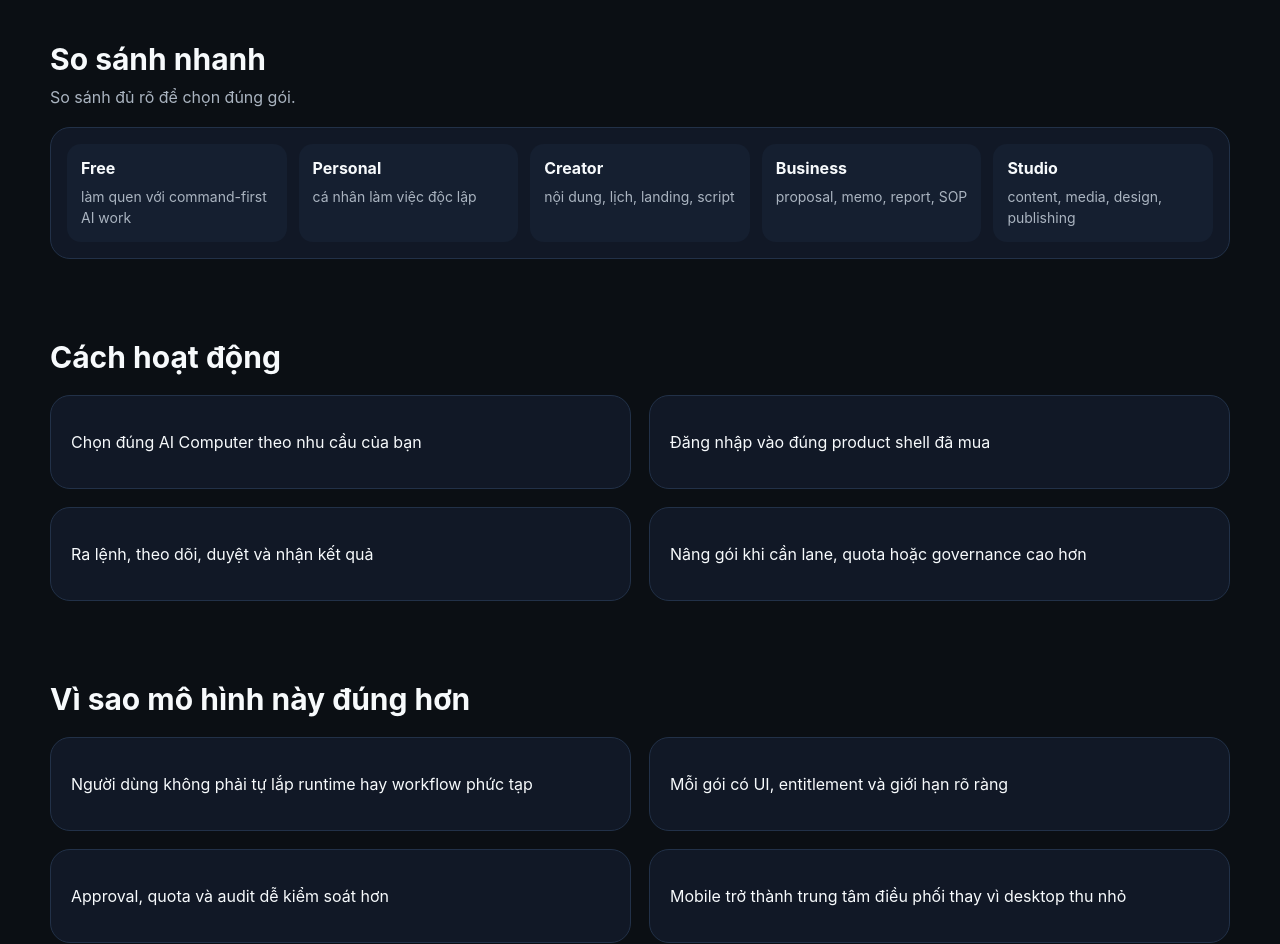
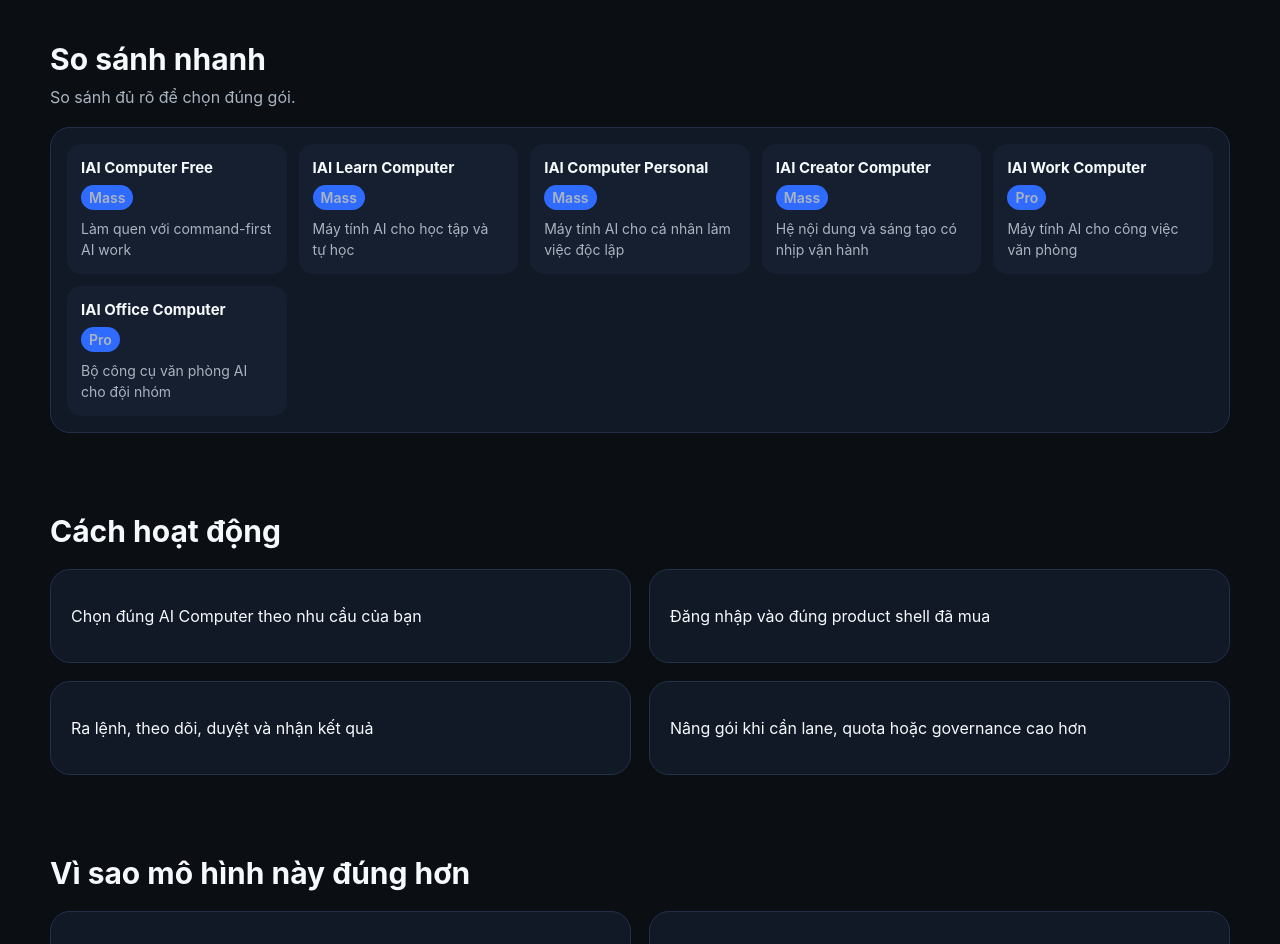
Before and after one commit to tranhatam-collab/Computer-AI, a React (Vite) app in the folder apps/web/: page / in a window 1280 px wide. Shown: the part 3020-3964 px from the top of the page. Built offline with nearby package versions, Linux system fonts and the light colour scheme.

Commit message:
feat(compare): data-driven CompareStrip from registry
- CompareStrip now imports products from @iai/product-registry
- Sorts by tier + order, shows first 6 by default
- Tier badge with primary color
- Bilingual taglines from registry

```diff
--- a/apps/web/src/components/CompareStrip.tsx
+++ b/apps/web/src/components/CompareStrip.tsx
@@ -1,19 +1,36 @@
-interface CompareStripProps { locale?: "vi" | "en"; }
+import { products } from "@iai/product-registry";
+import type { ProductDef } from "@iai/product-registry";
 
-const content = {
-  vi: { free: "làm quen với command-first AI work", personal: "cá nhân làm việc độc lập", creator: "nội dung, lịch, landing, script", business: "proposal, memo, report, SOP", studio: "content, media, design, publishing" },
-  en: { free: "get started with command-first AI work", personal: "independent individual work", creator: "content, calendar, landing, script", business: "proposal, memo, report, SOP", studio: "content, media, design, publishing" }
-} as const;
+const TIER_ORDER: Record<string, number> = { mass: 0, professional: 1, enterprise: 2, dedicated: 3 };
+const MAX_COMPARE = 6;
 
-export function CompareStrip({ locale = "vi" }: CompareStripProps) {
-  const t = content[locale];
+interface CompareStripProps {
+  locale?: "vi" | "en";
+  showAll?: boolean;
+}
+
+const tierLabel: Record<string, string> = {
+  mass: "Mass",
+  professional: "Pro",
+  enterprise: "Enterprise",
+  dedicated: "Dedicated"
+};
+
+export function CompareStrip({ locale = "vi", showAll = false }: CompareStripProps) {
+  const items: ProductDef[] = products
+    .sort((a, b) => (TIER_ORDER[a.tier] || 0) - (TIER_ORDER[b.tier] || 0) || a.order - b.order);
+
+  const display = showAll ? items : items.slice(0, MAX_COMPARE);
+
   return (
     <div className="compare-strip">
-      <div className="compare-item"><strong>Free</strong><span>{t.free}</span></div>
-      <div className="compare-item"><strong>Personal</strong><span>{t.personal}</span></div>
-      <div className="compare-item"><strong>Creator</strong><span>{t.creator}</span></div>
-      <div className="compare-item"><strong>Business</strong><span>{t.business}</span></div>
-      <div className="compare-item"><strong>Studio</strong><span>{t.studio}</span></div>
+      {display.map((p) => (
+        <div key={p.id} className="compare-item">
+          <strong style={{ fontSize: 15 }}>{p.name}</strong>
+          <span className="compare-tier-badge">{tierLabel[p.tier] || p.tier}</span>
+          <span>{p.tagline[locale]}</span>
+        </div>
+      ))}
     </div>
   );
 }
--- a/apps/web/src/styles.css
+++ b/apps/web/src/styles.css
@@ -57,6 +57,7 @@ h1 { margin: 0 0 18px; font-size: clamp(34px,5vw,60px); line-height: 1.04; }
 .compare-strip { padding: 16px; display: grid; grid-template-columns: repeat(5, minmax(0, 1fr)); gap: 12px; }
 .compare-item { background: var(--panel-2); border-radius: 14px; padding: 14px; display: flex; flex-direction: column; gap: 8px; }
 .compare-item span { color: var(--muted); font-size: 14px; line-height: 1.5; }
+.compare-tier-badge { display: inline-block; background: var(--primary); color: var(--text); font-size: 11px; padding: 2px 8px; border-radius: 999px; font-weight: 600; width: fit-content; }
 .faq-list { display: grid; gap: 12px; }
 .faq-item { padding: 16px 18px; }
 .faq-item summary { cursor: pointer; font-weight: 700; }
```
